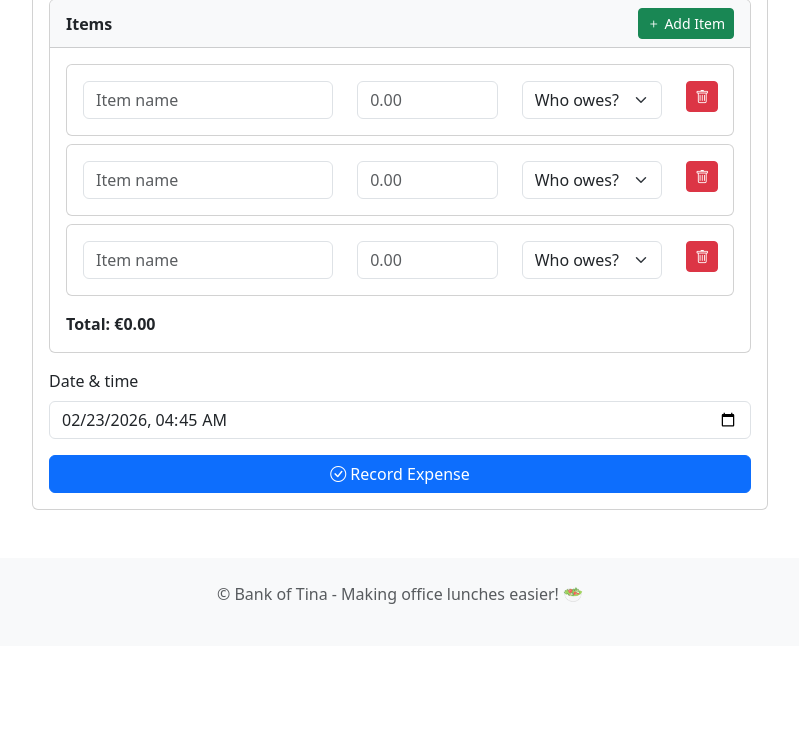
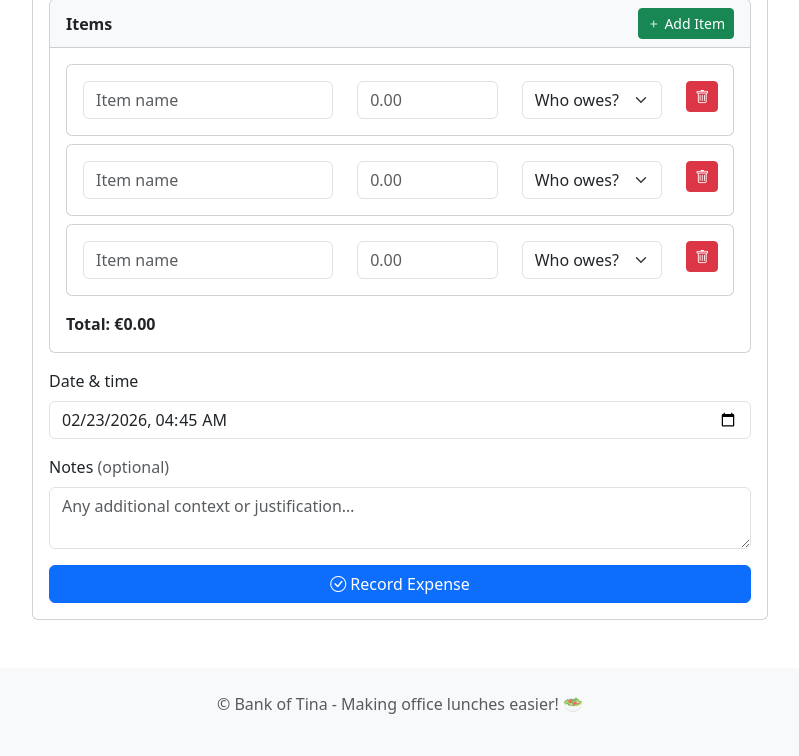
Before and after one commit to phoen-ix/bank-of-tina, a Flask app: page /transaction/add in a window 1280 px wide. Shown: the part 487-1243 px from the top of the page, without its empty margins (240-1039 px from the left). Before the commit the page ends 1091 px from the top, so only its background shows below. Run offline with Flask 3, Linux system fonts and the light colour scheme; data that the repository does not hold is empty.

Commit message:
Add notes field to transactions
Optional free-text notes column on Transaction for longer context or
justification, separate from the short description field.

- notes (Text, nullable) added to Transaction model and _migrate_db()
- Textarea on add transaction form (all three tabs) and edit form
- Displayed inline on transactions page, search page, and user detail
- Included in free-text search alongside description and item names
- README and HANDOVER updated

Co-Authored-By: Claude Sonnet 4.6 <noreply@anthropic.com>

```diff
--- a/app/app.py
+++ b/app/app.py
@@ -124,6 +124,7 @@ class Transaction(db.Model):
     to_user_id = db.Column(db.Integer, db.ForeignKey('user.id'))
     transaction_type = db.Column(db.String(50))  # 'transfer', 'deposit', 'withdrawal', 'expense'
     receipt_path = db.Column(db.String(500))
+    notes = db.Column(db.Text, nullable=True)
 
     from_user = db.relationship('User', foreign_keys=[from_user_id], backref='transactions_sent')
     to_user = db.relationship('User', foreign_keys=[to_user_id], backref='transactions_received')
@@ -898,8 +899,12 @@ def _migrate_db():
                 conn.execute(db.text(f'ALTER TABLE user ADD COLUMN {col} {definition}'))
                 conn.commit()
             except Exception:
-                # Column already exists — safe to ignore
                 pass
+        try:
+            conn.execute(db.text('ALTER TABLE `transaction` ADD COLUMN notes TEXT'))
+            conn.commit()
+        except Exception:
+            pass
 
 
 def _restore_schedule():
@@ -1050,6 +1055,7 @@ def add_transaction():
     transaction_type = request.form.get('transaction_type')
 
     submitted_date = parse_submitted_date(request.form.get('date', ''))
+    notes = request.form.get('notes', '').strip() or None
 
     if transaction_type == 'deposit':
         user_id = int(request.form.get('user_id'))
@@ -1061,7 +1067,8 @@ def add_transaction():
             amount=amount,
             to_user_id=user_id,
             transaction_type='deposit',
-            date=submitted_date
+            date=submitted_date,
+            notes=notes
         )
         db.session.add(transaction)
         update_balance(user_id, amount)
@@ -1077,7 +1084,8 @@ def add_transaction():
             amount=amount,
             from_user_id=user_id,
             transaction_type='withdrawal',
-            date=submitted_date
+            date=submitted_date,
+            notes=notes
         )
         db.session.add(transaction)
         update_balance(user_id, -amount)
@@ -1114,7 +1122,8 @@ def add_transaction():
                     to_user_id=buyer_id,
                     transaction_type='expense',
                     receipt_path=receipt_path,
-                    date=submitted_date
+                    date=submitted_date,
+                    notes=notes
                 )
                 db.session.add(transaction)
 
@@ -1198,6 +1207,7 @@ def search():
             qry = qry.filter(
                 db.or_(
                     Transaction.description.ilike(f'%{q}%'),
+                    Transaction.notes.ilike(f'%{q}%'),
                     Transaction.items.any(ExpenseItem.item_name.ilike(f'%{q}%'))
                 )
             )
@@ -1280,6 +1290,7 @@ def edit_transaction(transaction_id):
 
     # Update basic fields
     trans.description = request.form.get('description', trans.description).strip()
+    trans.notes = request.form.get('notes', '').strip() or None
 
     date_str = request.form.get('date', '').strip()
     if date_str:
--- a/app/templates/add_transaction.html
+++ b/app/templates/add_transaction.html
@@ -80,6 +80,11 @@
                                        name="date" value="{{ default_date }}">
                             </div>
 
+                            <div class="mb-3">
+                                <label for="expense_notes" class="form-label">Notes <span class="text-muted fw-normal">(optional)</span></label>
+                                <textarea class="form-control" id="expense_notes" name="notes" rows="2" placeholder="Any additional context or justification…"></textarea>
+                            </div>
+
                             <button type="submit" class="btn btn-primary w-100">
                                 <i class="bi bi-check-circle"></i> Record Expense
                             </button>
@@ -117,6 +122,11 @@
                                        name="date" value="{{ default_date }}">
                             </div>
 
+                            <div class="mb-3">
+                                <label for="deposit_notes" class="form-label">Notes <span class="text-muted fw-normal">(optional)</span></label>
+                                <textarea class="form-control" id="deposit_notes" name="notes" rows="2" placeholder="Any additional context or justification…"></textarea>
+                            </div>
+
                             <button type="submit" class="btn btn-success w-100">
                                 <i class="bi bi-check-circle"></i> Add Money
                             </button>
@@ -152,6 +162,11 @@
                                 <label for="withdrawal_date" class="form-label">Date &amp; time</label>
                                 <input type="datetime-local" class="form-control" id="withdrawal_date"
                                        name="date" value="{{ default_date }}">
+                            </div>
+
+                            <div class="mb-3">
+                                <label for="withdrawal_notes" class="form-label">Notes <span class="text-muted fw-normal">(optional)</span></label>
+                                <textarea class="form-control" id="withdrawal_notes" name="notes" rows="2" placeholder="Any additional context or justification…"></textarea>
                             </div>
 
                             <button type="submit" class="btn btn-danger w-100">
--- a/app/templates/edit_transaction.html
+++ b/app/templates/edit_transaction.html
@@ -24,6 +24,12 @@
                         <label for="description" class="form-label">Description</label>
                         <input type="text" class="form-control" id="description" name="description"
                                value="{{ trans.description }}" required>
+                    </div>
+
+                    <div class="mb-3">
+                        <label for="notes" class="form-label">Notes <span class="text-muted fw-normal">(optional)</span></label>
+                        <textarea class="form-control" id="notes" name="notes" rows="2"
+                                  placeholder="Any additional context or justification…">{{ trans.notes or '' }}</textarea>
                     </div>
 
                     <div class="mb-3">
--- a/app/templates/user_detail.html
+++ b/app/templates/user_detail.html
@@ -84,6 +84,9 @@
                                     {% endif %}
                                 {% endif %}
                             </p>
+                            {% if trans.notes %}
+                                <p class="mb-1 text-muted fst-italic small"><i class="bi bi-sticky"></i> {{ trans.notes }}</p>
+                            {% endif %}
                             {% if trans.items %}
                                 <small class="text-muted">
                                     <strong>Items:</strong>
```
Also changed, not shown: HANDOVER.md (+3 -2 lines), app/templates/search.html (+11 -5 lines), app/templates/transactions.html (+11 -5 lines), README.md.
